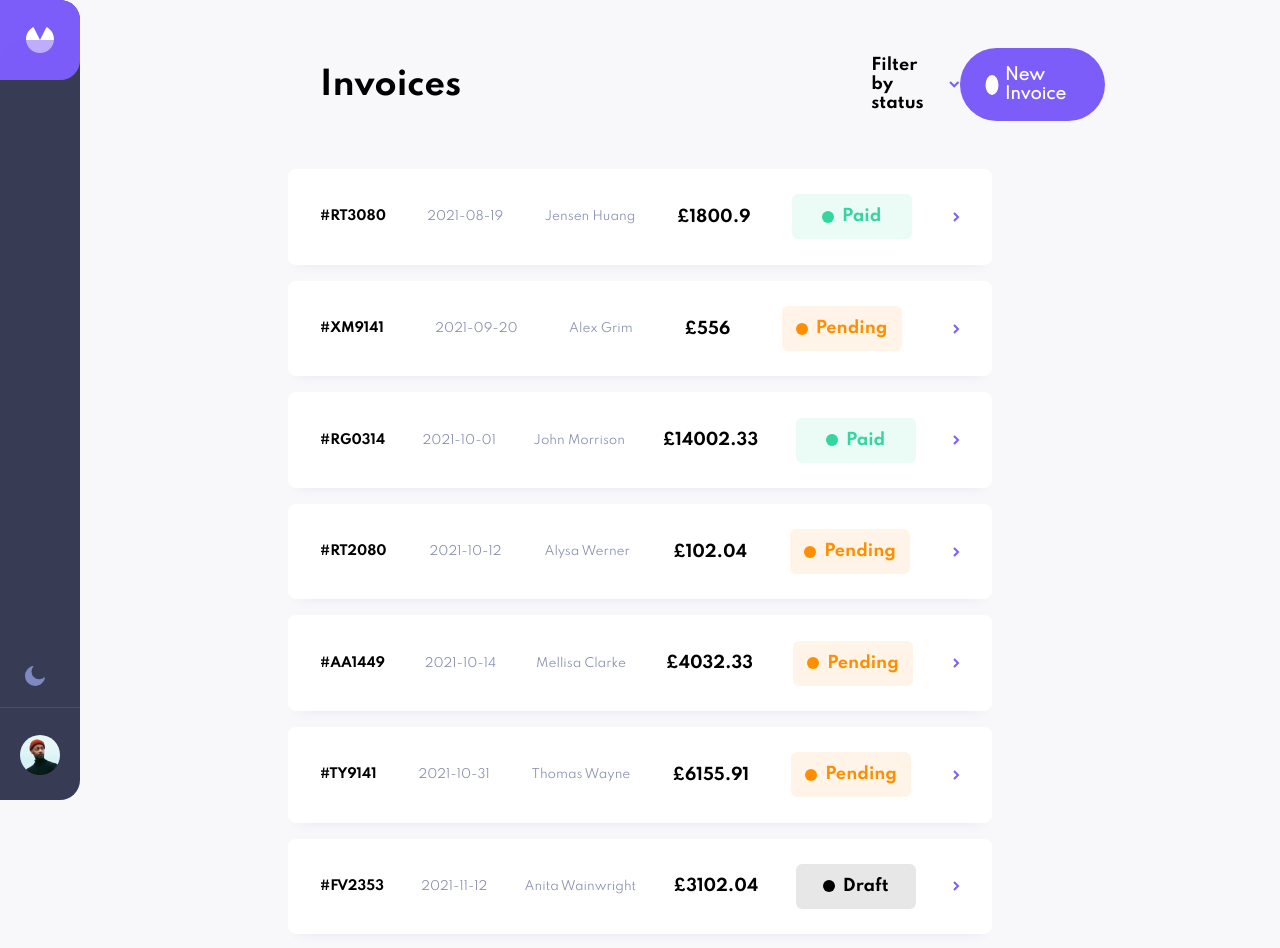
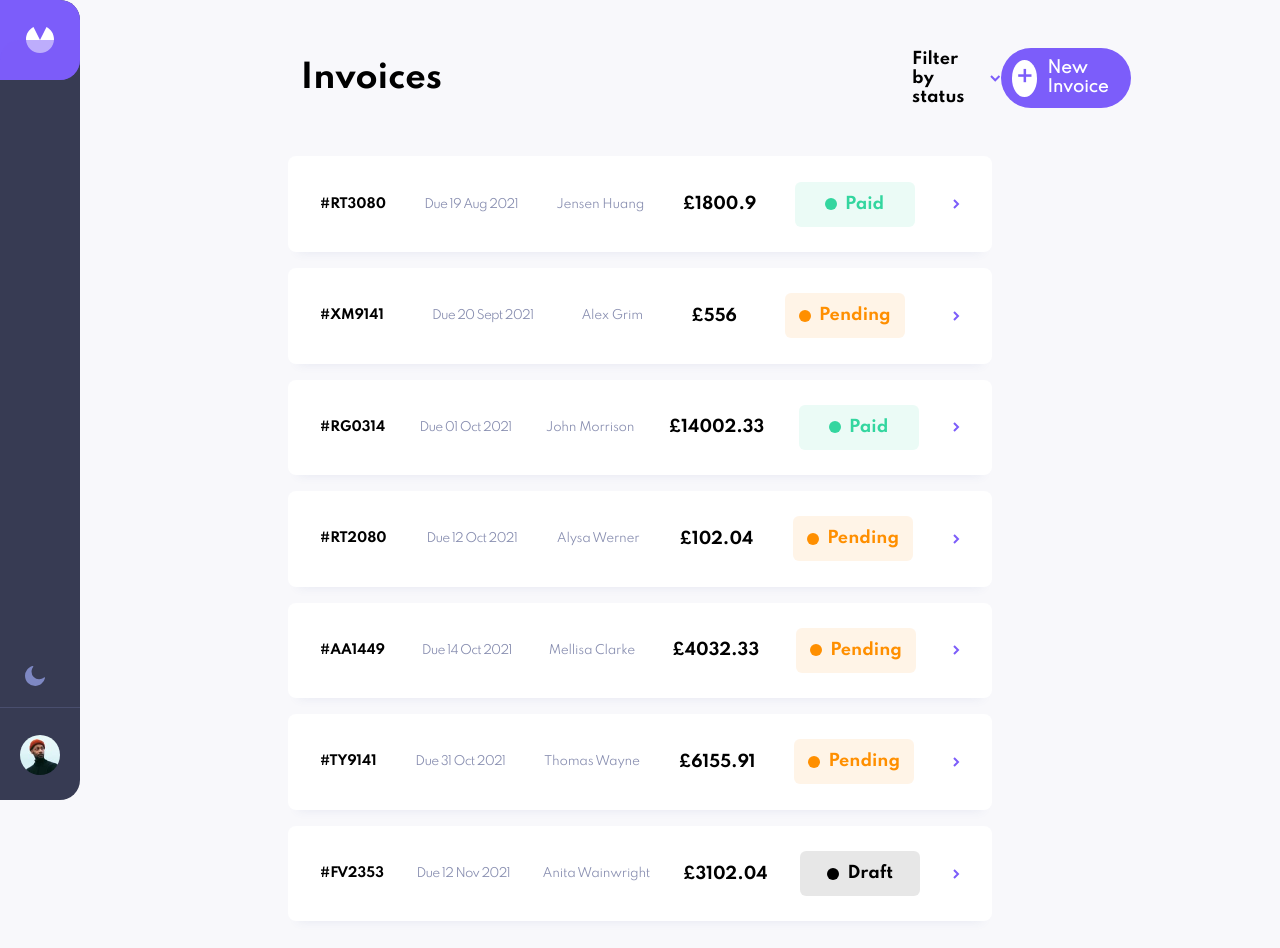
Before and after one commit to JosephKwarteng1/Invoice-App, a React (Create React App) app: page / in a window 1280 px wide. Built offline with nearby package versions, Linux system fonts and the light colour scheme.

Commit message:
updated invoice-app

```diff
--- a/public/data.json
+++ b/public/data.json
@@ -1,8 +1,8 @@
 [
   {
     "id": "RT3080",
-    "createdAt": "2021-08-18",
-    "paymentDue": "2021-08-19",
+    "createdAt": "18 Aug 2021",
+    "paymentDue": "Due 19 Aug 2021",
     "description": "Re-branding",
     "paymentTerms": 1,
     "clientName": "Jensen Huang",
@@ -32,8 +32,8 @@
   },
   {
     "id": "XM9141",
-    "createdAt": "2021-08-21",
-    "paymentDue": "2021-09-20",
+    "createdAt": "21 Aug 2021",
+    "paymentDue": "Due 20 Sept 2021",
     "description": "Graphic Design",
     "paymentTerms": 30,
     "clientName": "Alex Grim",
@@ -69,8 +69,8 @@
   },
   {
     "id": "RG0314",
-    "createdAt": "2021-09-24",
-    "paymentDue": "2021-10-01",
+    "createdAt": "24 Aug 2021",
+    "paymentDue": "Due 01 Oct 2021",
     "description": "Website Redesign",
     "paymentTerms": 7,
     "clientName": "John Morrison",
@@ -100,8 +100,8 @@
   },
   {
     "id": "RT2080",
-    "createdAt": "2021-10-11",
-    "paymentDue": "2021-10-12",
+    "createdAt": "11 Oct 2021",
+    "paymentDue": "Due 12 Oct 2021",
     "description": "Logo Concept",
     "paymentTerms": 1,
     "clientName": "Alysa Werner",
@@ -131,8 +131,8 @@
   },
   {
     "id": "AA1449",
-    "createdAt": "2021-10-7",
-    "paymentDue": "2021-10-14",
+    "createdAt": "07 Oct 2021",
+    "paymentDue": " Due 14 Oct 2021",
     "description": "Re-branding",
     "paymentTerms": 7,
     "clientName": "Mellisa Clarke",
@@ -168,8 +168,8 @@
   },
   {
     "id": "TY9141",
-    "createdAt": "2021-10-01",
-    "paymentDue": "2021-10-31",
+    "createdAt": "01 Oct 2021",
+    "paymentDue": "Due 31 Oct 2021",
     "description": "Landing Page Design",
     "paymentTerms": 30,
     "clientName": "Thomas Wayne",
@@ -199,8 +199,8 @@
   },
   {
     "id": "FV2353",
-    "createdAt": "2021-11-05",
-    "paymentDue": "2021-11-12",
+    "createdAt": "05 Nov 2021",
+    "paymentDue": "Due 12 Nov 2021",
     "description": "Logo Re-design",
     "paymentTerms": 7,
     "clientName": "Anita Wainwright",
--- a/src/components/InvoiceCard.css
+++ b/src/components/InvoiceCard.css
@@ -80,11 +80,13 @@
 .invoice-payment {
   font-size: 12px;
   line-height: 15px;
+  letter-spacing: -0.8px;
   color: #888eb0;
 }
 .invoice-name {
   font-size: 12px;
   line-height: 15px;
+  letter-spacing: -0.25px;
   color: #888eb0;
 }
 
--- a/src/pages/Invoice.css
+++ b/src/pages/Invoice.css
@@ -3,7 +3,7 @@
   flex-direction: row;
   align-items: center;
   justify-content: space-between;
-  width: 50%;
+  width: 53%;
   margin: 2rem auto;
   background-color: transparent;
 }
@@ -18,55 +18,60 @@
   display: flex;
   align-items: center;
   justify-content: center;
-  padding: 1.1rem 2rem;
+  padding: 0.7rem;
   background-color: #7c5dfa;
   color: white;
   font-size: 1rem;
   font-weight: bolder;
-  border-radius: 50px;
+  border-radius: 170px;
   cursor: pointer;
   transition: background-color 0.3s ease-in-out;
   margin-left: auto;
 }
-
-.invoice-actions::before {
-  content: "";
-  width: 20px;
-  height: 20px;
+.circle {
+  display: inline-block;
+  width: 37px;
+  height: 37px;
   border-radius: 50%;
-  background-color: white;
-  left: 0;
-  transform: translateX(-50%);
+  background-color: rgb(255, 255, 255);
+  color: #7c5dfa;
+  text-align: center;
+  line-height: 37px;
+  font-weight: bold;
+  margin-right: 10px;
+  font-size: 24px;
 }
 
-.invoice-actions::before::after {
-  content: "+";
-  color: #7c5dfa;
-  font-size: 1.2rem;
-  top: 50%;
-  left: 50%;
-  transform: translate(-50%, -50%);
-}
 .invoice-actions:hover {
   background-color: #9277ff;
 }
 .invoice-filter {
   font-family: "spartanBold";
   color: var(--invoice-filter-color2);
-  margin-left: 410px;
+  margin-left: 470px;
 }
 .filter-arrow {
   margin-left: 25px;
 }
+
 .dropdown-menu {
+  position: absolute;
   width: 192px;
   height: 128px;
-  top: 100%;
-  right: 0;
-  background: var(--drop-down-color);
+  right: 660px;
+  top: 100px;
+  background: #ffffff;
   box-shadow: 0px 10px 20px rgba(72, 84, 159, 0.25);
   border-radius: 8px;
 }
+.draft-section {
+  position: absolute;
+  width: 63px;
+  height: 16px;
+  left: 764px;
+  top: 156px;
+}
+
 .dropdown-menu li {
   margin-bottom: 8px;
 }
--- a/src/pages/Invoice.js
+++ b/src/pages/Invoice.js
@@ -28,7 +28,6 @@ const Invoice = () => {
 
   return (
     <>
-      {/* <InvoiceCard /> */}
       <SideNav />
       {/* <p className="total-invoice">There are 7 invoices</p> */}
       <div className="main-container">
@@ -41,11 +40,17 @@ const Invoice = () => {
           alt="arrow-down"
           onClick={handleDropdownToggle}
         />
+
         {isDropdownOpen && (
           <ul className="dropdown-menu">
             <li>
               <label>
-                <input type="checkbox" name="status" value="draft" />
+                <input
+                  className="draft-section"
+                  type="checkbox"
+                  name="status"
+                  value="draft"
+                />
                 Draft
               </label>
             </li>
@@ -63,7 +68,10 @@ const Invoice = () => {
             </li>
           </ul>
         )}
-        <p className="invoice-actions">New Invoice</p>
+        <p class="invoice-actions">
+          <span class="circle">+</span>
+          New Invoice
+        </p>
       </div>
 
       <InvoiceButton />
--- a/src/pages/ViewInvoice.css
+++ b/src/pages/ViewInvoice.css
@@ -38,7 +38,9 @@
 .status-section {
   display: flex;
   gap: 10px;
+  color: #858bb2;
 }
+
 .buttons-section {
   display: flex;
   gap: 10px;
--- a/src/pages/ViewInvoice.js
+++ b/src/pages/ViewInvoice.js
@@ -67,7 +67,7 @@ const ViewInvoice = () => {
             </div>
             <div className="form-group">
               <label htmlFor="billFromPostCode">
-                <span> Post Code </span>
+                <span className="bill-from-postcode"> Post Code </span>
               </label>
               <input
                 type="text"
@@ -79,7 +79,7 @@ const ViewInvoice = () => {
             <div className="form-group">
               <label htmlFor="billFromCountry">
                 {" "}
-                <span> Country </span>{" "}
+                <span className="bill-from-country"> Country </span>{" "}
               </label>
               <input
                 type="text"
@@ -91,8 +91,8 @@ const ViewInvoice = () => {
             <div className="form-group">
               <label htmlFor="billToName">
                 {" "}
-                <span> Bill To </span>
-                <span> Client's Name </span>
+                <span className="bill-to-name"> Bill To </span>
+                <span className="bill-to-client"> Client's Name </span>
               </label>
               <input
                 type="text"
@@ -104,7 +104,7 @@ const ViewInvoice = () => {
             <div className="form-group">
               <label htmlFor="billToEmail">
                 {" "}
-                <span> Client's Email </span>{" "}
+                <span className="bill-to-Email"> Client's Email </span>{" "}
               </label>
               <input
                 type="email"
@@ -116,7 +116,7 @@ const ViewInvoice = () => {
             <div className="form-group">
               <label htmlFor="billToStreet">
                 {" "}
-                <span> Street Address </span>{" "}
+                <span className="bill-to-street"> Street Address </span>{" "}
               </label>
               <input
                 type="text"
@@ -128,7 +128,7 @@ const ViewInvoice = () => {
             <div className="form-group">
               <label htmlFor="billToCity">
                 {" "}
-                <span> City</span>
+                <span className="bill-to-city"> City</span>
               </label>
               <input
                 type="text"
@@ -140,7 +140,7 @@ const ViewInvoice = () => {
             <div className="form-group">
               <label htmlFor="billToPostCode">
                 {" "}
-                <span> Post Code</span>{" "}
+                <span className="bill-to-postcode"> Post Code</span>{" "}
               </label>
               <input
                 type="text"
@@ -152,7 +152,7 @@ const ViewInvoice = () => {
             <div className="form-group">
               <label htmlFor="billToCountry">
                 {" "}
-                <span> country </span>{" "}
+                <span className="bill-to-country"> country </span>{" "}
               </label>
               <input
                 type="text"
@@ -162,7 +162,10 @@ const ViewInvoice = () => {
               />
             </div>
             <div className="form-group">
-              <label htmlFor="invoiceDate">Invoice Date</label>
+              <label htmlFor="invoiceDate">
+                {" "}
+                <span className="invoice-date"> Invoice Date </span>
+              </label>
               <input
                 type="text"
                 id="invoiceDate"
@@ -171,7 +174,10 @@ const ViewInvoice = () => {
               />
             </div>
             <div className="form-group">
-              <label htmlFor="paymentTerms">Payment Terms</label>
+              <label htmlFor="paymentTerms">
+                {" "}
+                <span className="payment-terms"> Payment Terms </span>
+              </label>
               <input
                 type="text"
                 id="paymentTerms"
@@ -180,7 +186,12 @@ const ViewInvoice = () => {
               />
             </div>
             <div className="form-group">
-              <label htmlFor="projectDescription">Project / Description</label>
+              <label htmlFor="projectDescription">
+                {" "}
+                <span className="project-description">
+                  Project / Description
+                </span>
+              </label>
               <textarea
                 id="projectDescription"
                 name="projectDescription"
```
